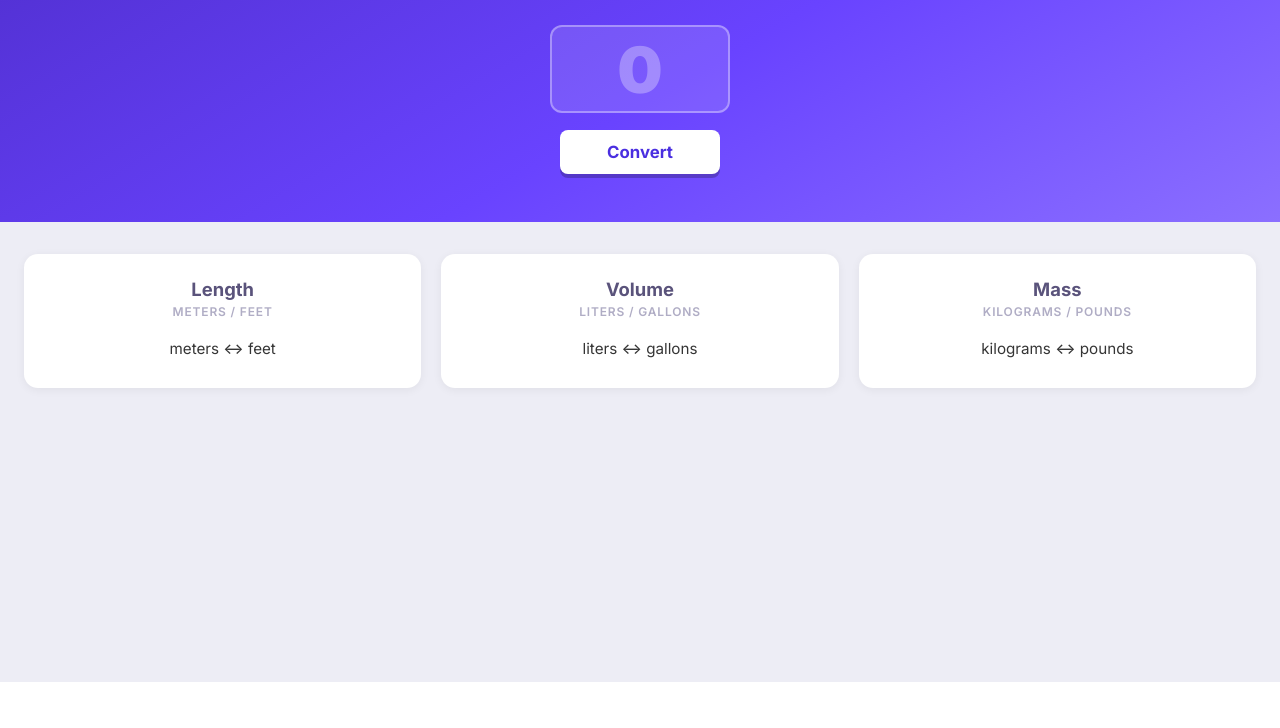
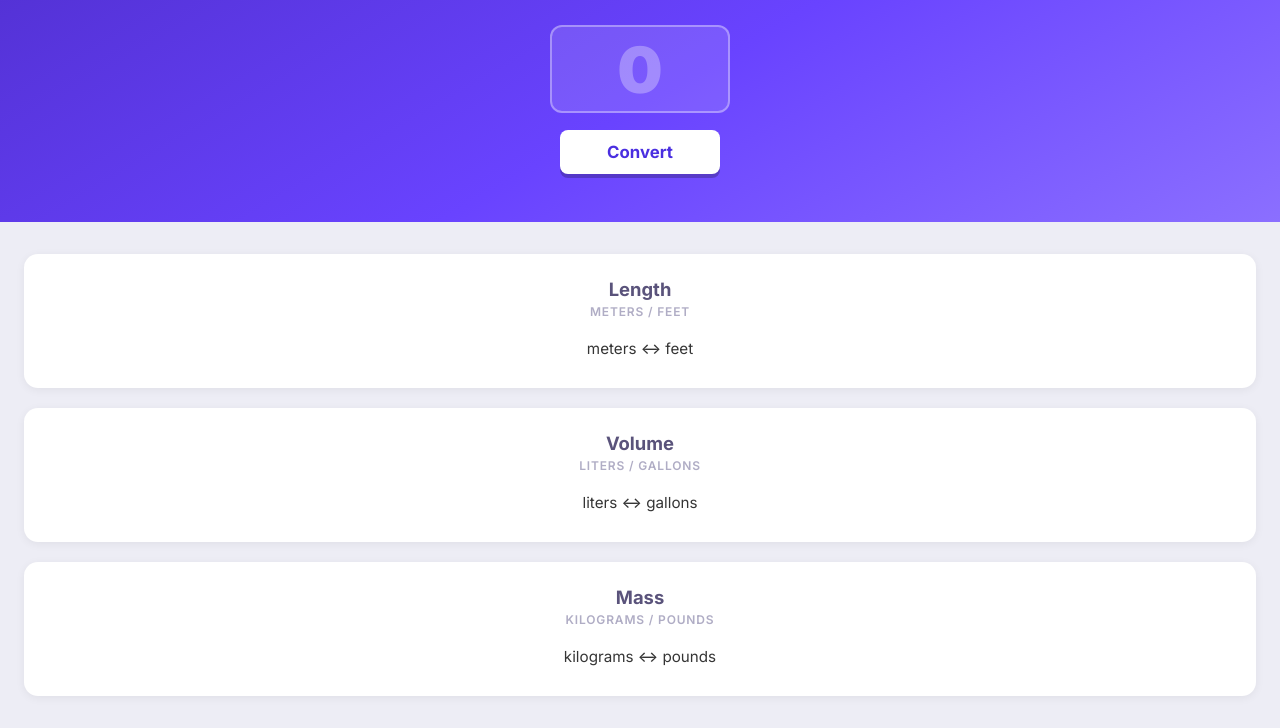
Before and after one commit to noobCode/Unit-Converter, a website built with Vite: page index.html in a window 1280 px wide. Shown: the part 118-846 px from the top of the page. Before the commit the page ends 800 px from the top, so only its background shows below. Built offline with nearby package versions, Linux system fonts and the light colour scheme.

Commit message:
new update

```diff
--- a/index.css
+++ b/index.css
@@ -6,9 +6,6 @@
 
 body {
     font-family: 'Inter', -apple-system, BlinkMacSystemFont, 'Segoe UI', sans-serif;
-    min-height: 100vh;
-    display: flex;
-    flex-direction: column;
 }
 
 /* ── Header ── */
@@ -103,13 +100,11 @@ body {
 /* ── Output cards ── */
 
 #lower-grey {
-    flex: 1;
     background: #ededf5;
-    display: grid;
-    grid-template-columns: repeat(auto-fit, minmax(220px, 1fr));
+    display: flex;
+    flex-direction: column;
     gap: 1.25rem;
     padding: 2rem 1.5rem;
-    align-content: start;
 }
 
 .output {
```
